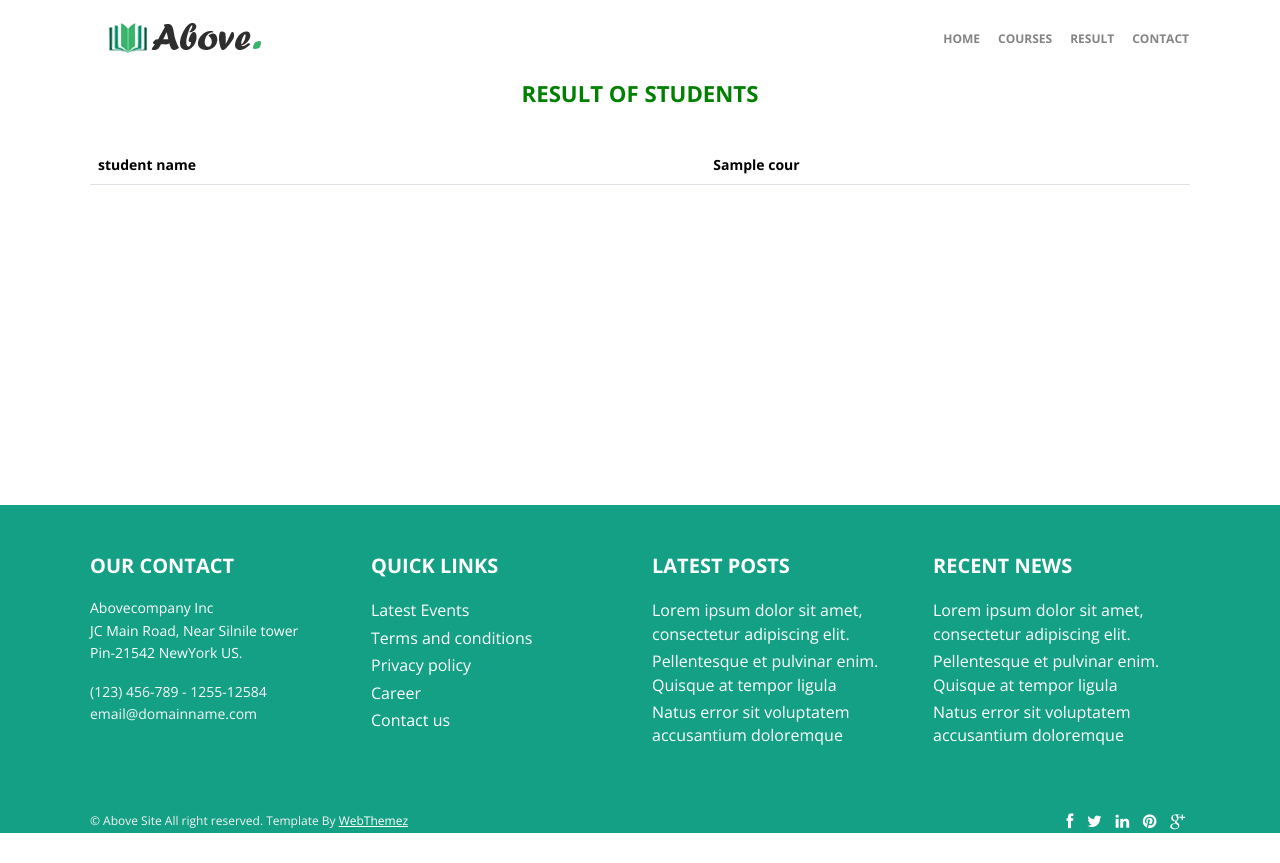
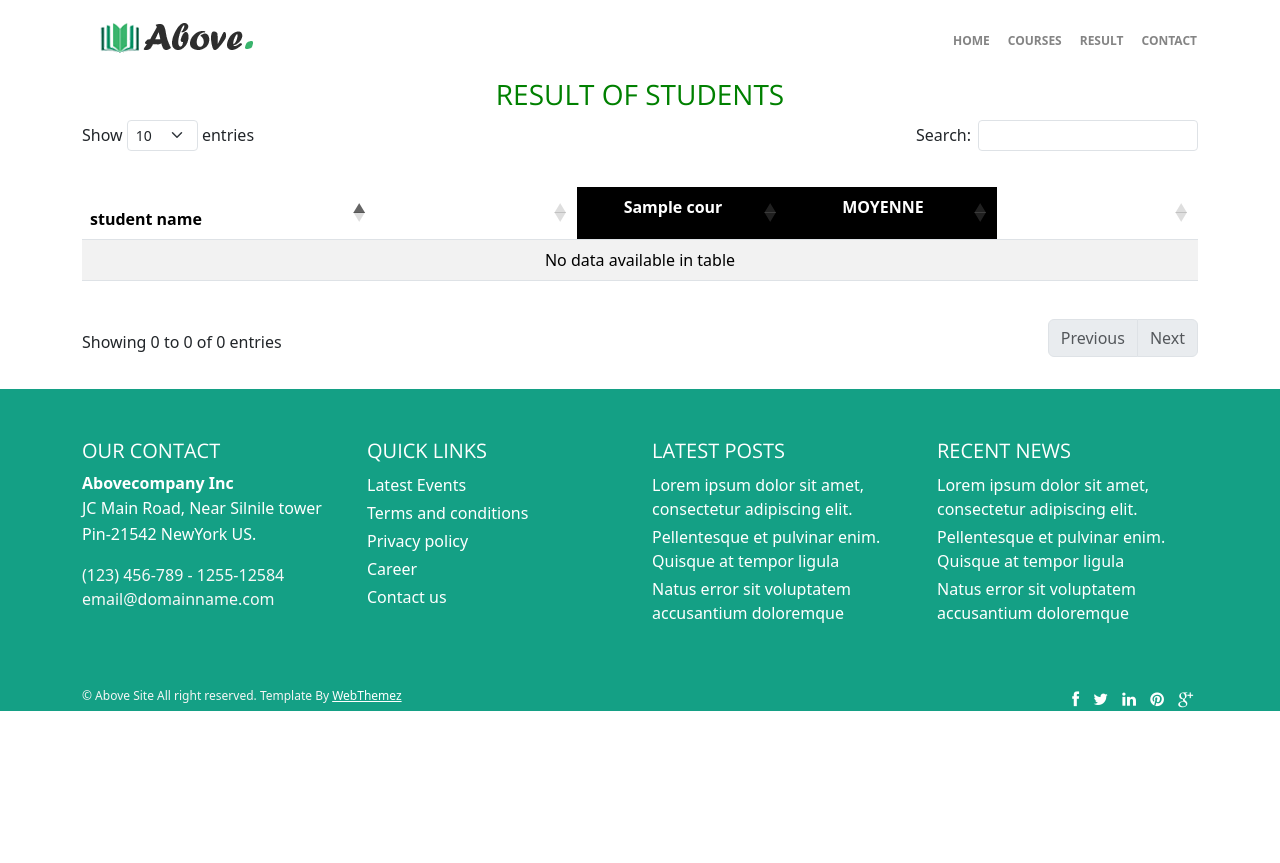
Before and after one commit to latifaChakir/plateforme-des-quizzes, a PHP site: page /admin/result/result.php in a window 1280 px wide. After the commit the page ends 711 px from the top, so only its background shows below. Run offline with PHP 8.4, Linux system fonts and the light colour scheme; tables that the repository leaves empty hold one stand-in row (values such as "Sample post"); lists and menus that the app fills with data are empty; some libraries are stand-ins or nearby versions.

Commit message:
j'ai fini le tableau de user_notes

```diff
--- a/admin/result/result.php
+++ b/admin/result/result.php
@@ -11,10 +11,6 @@ $AfficherResult_user = mysqli_query($conn, $user_req);
 
 $cours_req="SELECT cours_name from cours ORDER by cours_name";
 $AfficherResult_cours = mysqli_query($conn, $cours_req);
-
-
-
-
 ?>
 
 <!DOCTYPE html>
@@ -39,6 +35,16 @@ $AfficherResult_cours = mysqli_query($conn, $cours_req);
 	<link href="../../css/jcarousel.css" rel="stylesheet" />
 	<link href="../../css/flexslider.css" rel="stylesheet" />
 	<link href="../../css/style.css" rel="stylesheet" />
+  <link href="https://cdnjs.cloudflare.com/ajax/libs/twitter-bootstrap/5.3.0/css/bootstrap.min.css" rel="stylesheet">
+
+  <link href="https://cdnjs.cloudflare.com/ajax/libs/twitter-bootstrap/5.3.0/css/bootstrap.min.css" rel="stylesheet">
+    <link href="https://cdn.datatables.net/1.13.7/css/dataTables.bootstrap5.min.css" rel="stylesheet">
+    <link href="https://cdn.jsdelivr.net/npm/bootstrap@5.3.2/dist/css/bootstrap.min.css" rel="stylesheet" integrity="sha384-T3c6CoIi6uLrA9TneNEoa7RxnatzjcDSCmG1MXxSR1GAsXEV/Dwwykc2MPK8M2HN" crossorigin="anonymous">
+
+ <script src="  https://code.jquery.com/jquery-3.7.0.js"></script>
+ <script src="  https://cdn.datatables.net/1.13.7/js/jquery.dataTables.min.js"></script>
+ <script src="  https://cdn.datatables.net/1.13.7/js/dataTables.bootstrap5.min.js"></script>
+
 
 
 </head>
@@ -47,20 +53,21 @@ $AfficherResult_cours = mysqli_query($conn, $cours_req);
     <?php include '../../nav.php';?>
     <!-- end nav -->
 <!-- -------------------------------------------------------------------------------------------------- -->
-<div class="container" style="margin-bottom:20rem;">
-<h3 style="COLOR: GREEN; text-align: center;">RESULT OF STUDENTS</h1>
-  <table class="table caption-top">
-  <caption></caption>
+<div class="container">
+<h3 id="xo">RESULT OF STUDENTS</h1>
+<table id="example" class="table table-striped" style="width:100%">
   <thead>
     <tr>
       <?php
 
-      echo '<th scope="col">student name<th>';
+      echo '<th scope="col" id="student-name">student name<th>';
+
       while ($result_cours = mysqli_fetch_assoc($AfficherResult_cours)) {
-        echo '<th scope="col">';
+        echo '<th scope="col" id="mb">';
         echo $result_cours['cours_name'];
         echo '</th>';
       }
+      echo '<th scope="col" id="mb">MOYENNE<th>';
       ?>
 
     </tr>
@@ -68,45 +75,63 @@ $AfficherResult_cours = mysqli_query($conn, $cours_req);
   <tbody>
 
     <?php
-    //  if($result_user = mysqli_fetch_assoc($AfficherResult_user)){
-    //   echo'mmmmmmmmmmmmmmmmmmmmmmmmmmm';
-    //  }
 
+    //  get info of users
       while ($result_user = mysqli_fetch_assoc($AfficherResult_user)) {
+        // display the name of user
         echo'<tr>';
         echo'<th scope="row">';
         echo $result_user['user_name'];
         echo'</th>';
+
          $user_id_note=$result_user['user_id'];
-         echo $user_id_note;
+      //  get the notes of user
         $note_req=" SELECT  R.cours_note FROM Cours C LEFT JOIN Resultat R ON C.cours_id = R.cours_id AND R.user_id = $user_id_note order by C.cours_name";
         $AfficherResult_note= mysqli_query($conn, $note_req);
         if(!$AfficherResult_note){
           die('Error in user query: ' . mysqli_error($conn));
         }
-        echo'===========>eeerrr';
+        // display notes
+        echo'<td></td>';
+
         while ($result_note = mysqli_fetch_assoc($AfficherResult_note)) {
-       echo'===========>zznn';
+
+          $u_note= $result_note['cours_note'];
+
+        if( $u_note != NULL){
+          $u_note= $result_note['cours_note'];
+        }else{
+          $u_note="no note";
+        }
           echo'<td>';
-          echo $result_note['cours_note'];
+          echo$u_note;
           echo'</td>';
 
-        }echo '</tr>';
+        }
+        $num_of_note_req="SELECT COUNT(cours_note) AS num_of_note FROM resultat WHERE user_id = $user_id_note";
+        $AfficherResult_num_of_note= mysqli_query($conn, $num_of_note_req);
+        $result_num_of_note = mysqli_fetch_assoc($AfficherResult_num_of_note);
 
-
+        $sum_req="SELECT SUM(cours_note) AS some FROM resultat WHERE user_id = $user_id_note";
+        $AfficherResult_sum= mysqli_query($conn, $sum_req);
+        $result_sum = mysqli_fetch_assoc($AfficherResult_sum);
+        $total=$result_sum['some']/$result_num_of_note['num_of_note'];
+        echo'<td>';
+          echo$total;
+          echo'</td>';
+          echo '</tr>';
 
     }
       ?>
-
-
-
 
   </tbody>
 </table></div>
 <!-- -------------------------------------------------------------------------------------------------- -->
 
 
-
+<script>
+    new DataTable('#example');
+</script>
       <!-- start footer-->
       <?php include '../../footer.php';?>
       <!-- end footer -->
--- a/css/style.css
+++ b/css/style.css
@@ -2077,3 +2077,17 @@ input[type=date], input[type=datetime-local], input[type=email], input[type=numb
 /*==========================================================
                 JoinUs section style
 ============================================================*/
+#mb{
+	background-color: #000000 !important;
+	width: 11rem !important;
+	text-align: center;
+    padding-bottom: 20px;
+	color: white;
+}
+#xo{
+	COLOR: GREEN; text-align: center;
+}
+#student-name{
+
+width: 260px !important;
+}
```
Also changed, not shown: test.php (added, +24 -0 lines).
